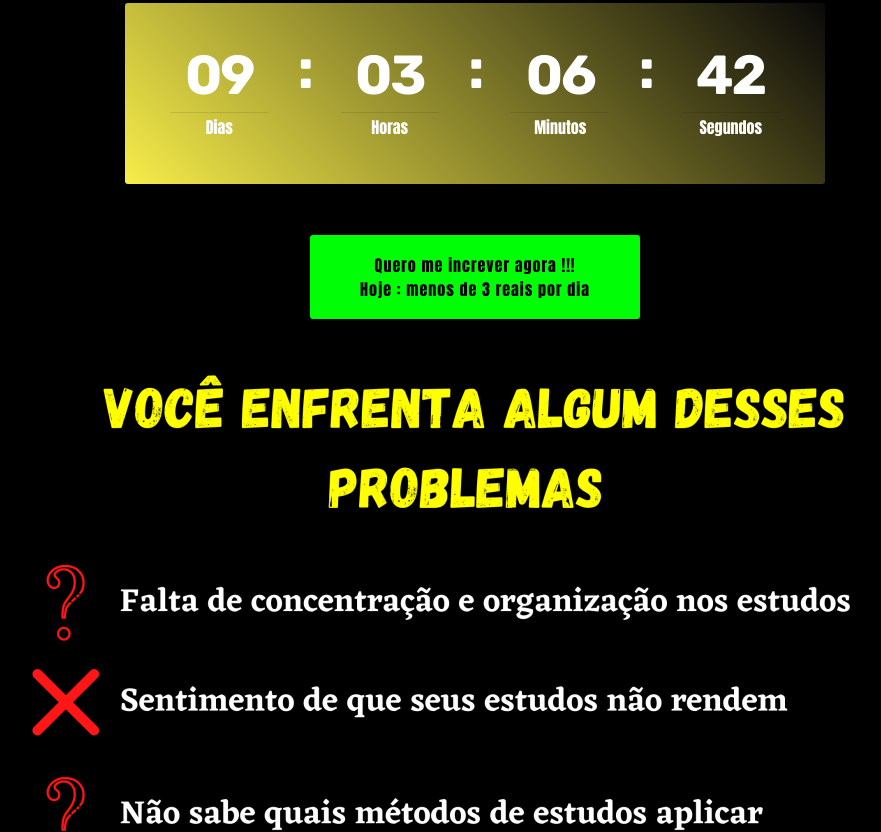
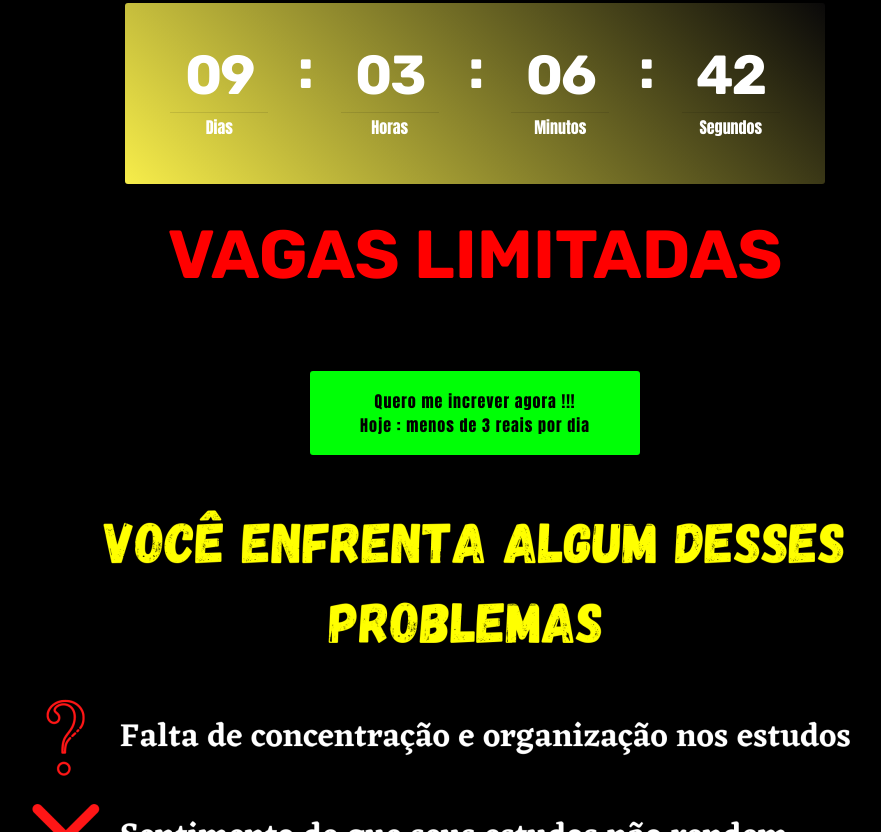
Before and after one commit to mentoriadoaprovado/mentoriadoaprovado.github.io, a plain HTML site: page Mentoriadosaprovados.html in a window 1280 px wide. Shown: the part 670-1502 px from the top of the page, without its empty margins (165-1046 px from the left). Drawn offline with Linux system fonts and the light colour scheme.

Commit message:
create github pages

```diff
--- a/Mentoriadosaprovados.html
+++ b/Mentoriadosaprovados.html
@@ -35,7 +35,7 @@
     </figure>
 </section>
 
-<section class="engine"><a href="https://mobirise.info/i">site creation software</a></section><section class="countdown2 cid-s4Q48YIImp" id="countdown2-q">
+<section class="engine"><a href="https://mobirise.info/p">website templates free download</a></section><section class="countdown2 cid-s4Q48YIImp" id="countdown2-q">
 
 
 
@@ -60,6 +60,26 @@
 
 
     </div>
+</section>
+
+<section class="header1 cid-s529FNw7aq" id="header16-1w">
+
+
+
+
+
+    <div class="container">
+        <div class="row justify-content-md-center">
+            <div class="col-md-10 align-center">
+                <h1 class="mbr-section-title mbr-bold pb-3 mbr-fonts-style display-1">
+                    VAGAS LIMITADAS</h1>
+
+
+
+            </div>
+        </div>
+    </div>
+
 </section>
 
 <section class="header1 cid-s4PqXVTK1E" id="header16-7">
--- a/assets/mobirise/css/mbr-additional.css
+++ b/assets/mobirise/css/mbr-additional.css
@@ -815,6 +815,17 @@ section.lazy-placeholder:after {
     font-size: 0.6rem;
   }
 }
+.cid-s529FNw7aq {
+  padding-top: 15px;
+  padding-bottom: 15px;
+  background-color: #000000;
+}
+.cid-s529FNw7aq P {
+  color: #767676;
+}
+.cid-s529FNw7aq H1 {
+  color: #ff0000;
+}
 .cid-s4PqXVTK1E {
   padding-top: 30px;
   padding-bottom: 30px;
```
Also changed, not shown: index.html (+1 -1 lines), 1 other file.
